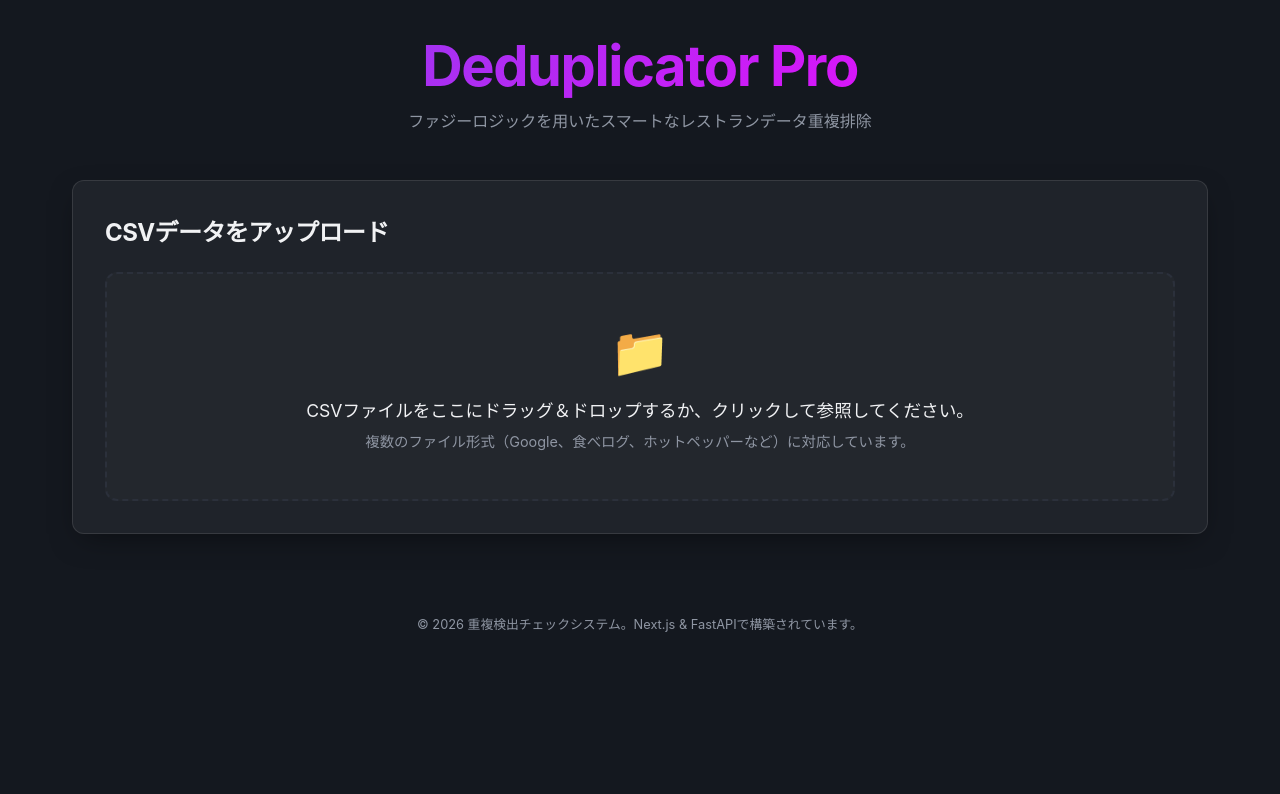
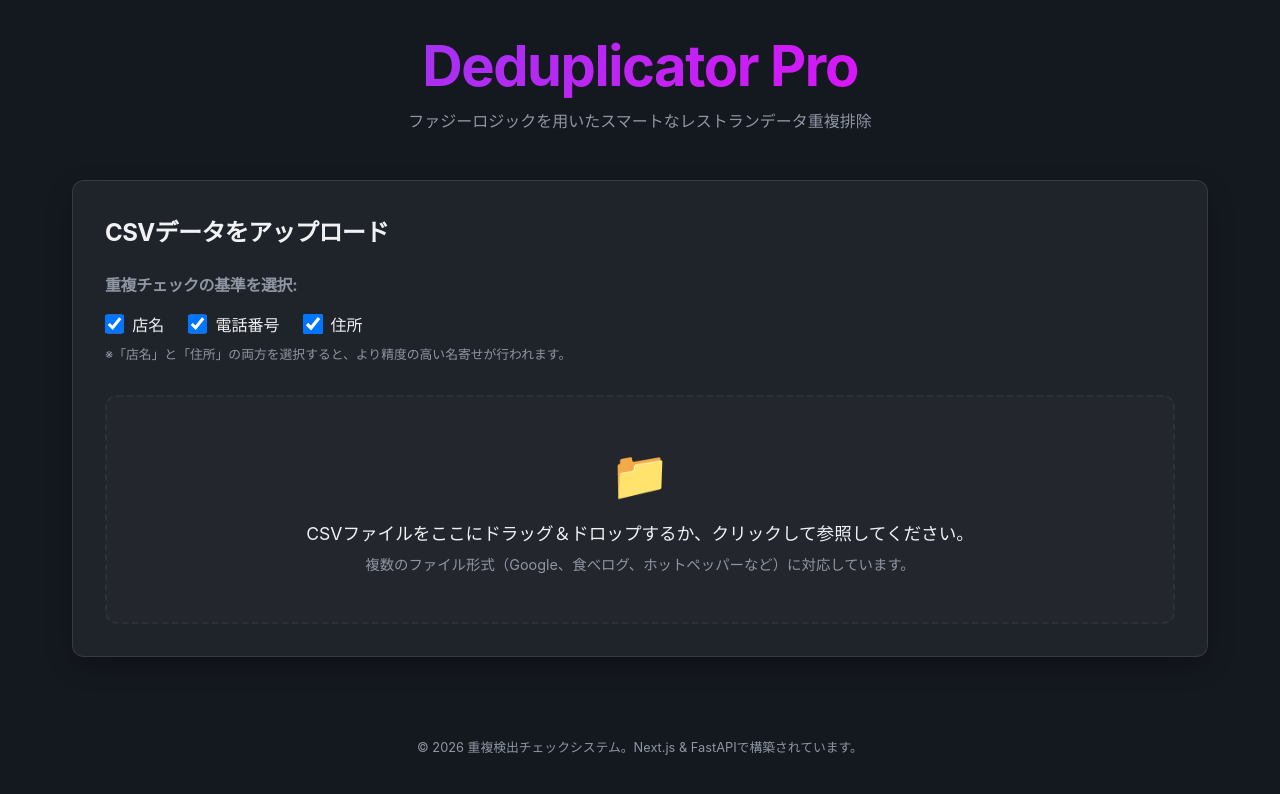
Before and after one commit to hiroyukimaekawa-lang/Duplicate-detection-check-system, a Next.js app: page / in a window 1280 px wide. Shown: the top 794 px of the page. Built offline with nearby package versions, Linux system fonts and the light colour scheme.

Commit message:
機能修正

```diff
--- a/src/app/page.tsx
+++ b/src/app/page.tsx
@@ -8,6 +8,7 @@ export default function Home() {
   const [loading, setLoading] = useState(false);
   const [summary, setSummary] = useState<any>(null);
   const [error, setError] = useState<string | null>(null);
+  const [criteria, setCriteria] = useState<string[]>(['phone', 'name', 'address']);
 
   const handleFileChange = (e: React.ChangeEvent<HTMLInputElement>) => {
     if (e.target.files) {
@@ -15,8 +16,20 @@ export default function Home() {
     }
   };
 
+  const toggleCriterion = (id: string) => {
+    setCriteria(prev =>
+      prev.includes(id)
+        ? prev.filter(c => c !== id)
+        : [...prev, id]
+    );
+  };
+
   const handleUpload = async () => {
     if (!files) return;
+    if (criteria.length === 0) {
+      setError('少なくとも一つの重複チェック項目を選択してください。');
+      return;
+    }
     setLoading(true);
     setError(null);
     setSummary(null);
@@ -25,6 +38,7 @@ export default function Home() {
     for (let i = 0; i < files.length; i++) {
       formData.append('files', files[i]);
     }
+    formData.append('criteria', JSON.stringify(criteria));
 
     try {
       const response = await fetch('/api/upload', {
@@ -33,7 +47,8 @@ export default function Home() {
       });
 
       if (!response.ok) {
-        throw new Error('Upload failed');
+        const errorData = await response.json();
+        throw new Error(errorData.detail || 'Upload failed');
       }
 
       const data = await response.json();
@@ -76,6 +91,42 @@ export default function Home() {
 
       <div className="card glass" style={{ marginBottom: '2rem' }}>
         <h2 style={{ marginBottom: '1.5rem' }}>CSVデータをアップロード</h2>
+        <div style={{ marginBottom: '2rem' }}>
+          <h3 style={{ fontSize: '1rem', marginBottom: '1rem', color: 'hsl(var(--muted-foreground))' }}>重複チェックの基準を選択:</h3>
+          <div style={{ display: 'flex', gap: '1.5rem', flexWrap: 'wrap' }}>
+            <label className="checkbox-container" style={{ display: 'flex', alignItems: 'center', gap: '0.5rem', cursor: 'pointer' }}>
+              <input
+                type="checkbox"
+                checked={criteria.includes('name')}
+                onChange={() => toggleCriterion('name')}
+                style={{ width: '1.2rem', height: '1.2rem' }}
+              />
+              <span style={{ fontSize: '1rem' }}>店名</span>
+            </label>
+            <label className="checkbox-container" style={{ display: 'flex', alignItems: 'center', gap: '0.5rem', cursor: 'pointer' }}>
+              <input
+                type="checkbox"
+                checked={criteria.includes('phone')}
+                onChange={() => toggleCriterion('phone')}
+                style={{ width: '1.2rem', height: '1.2rem' }}
+              />
+              <span style={{ fontSize: '1rem' }}>電話番号</span>
+            </label>
+            <label className="checkbox-container" style={{ display: 'flex', alignItems: 'center', gap: '0.5rem', cursor: 'pointer' }}>
+              <input
+                type="checkbox"
+                checked={criteria.includes('address')}
+                onChange={() => toggleCriterion('address')}
+                style={{ width: '1.2rem', height: '1.2rem' }}
+              />
+              <span style={{ fontSize: '1rem' }}>住所</span>
+            </label>
+          </div>
+          <p style={{ fontSize: '0.8rem', color: 'hsl(var(--muted-foreground))', marginTop: '0.5rem' }}>
+            ※「店名」と「住所」の両方を選択すると、より精度の高い名寄せが行われます。
+          </p>
+        </div>
+
         <div
           style={{
             border: '2px dashed hsl(var(--border))',
```
Also changed, not shown: 2 other files (tests, documents, lock files or other folders).
